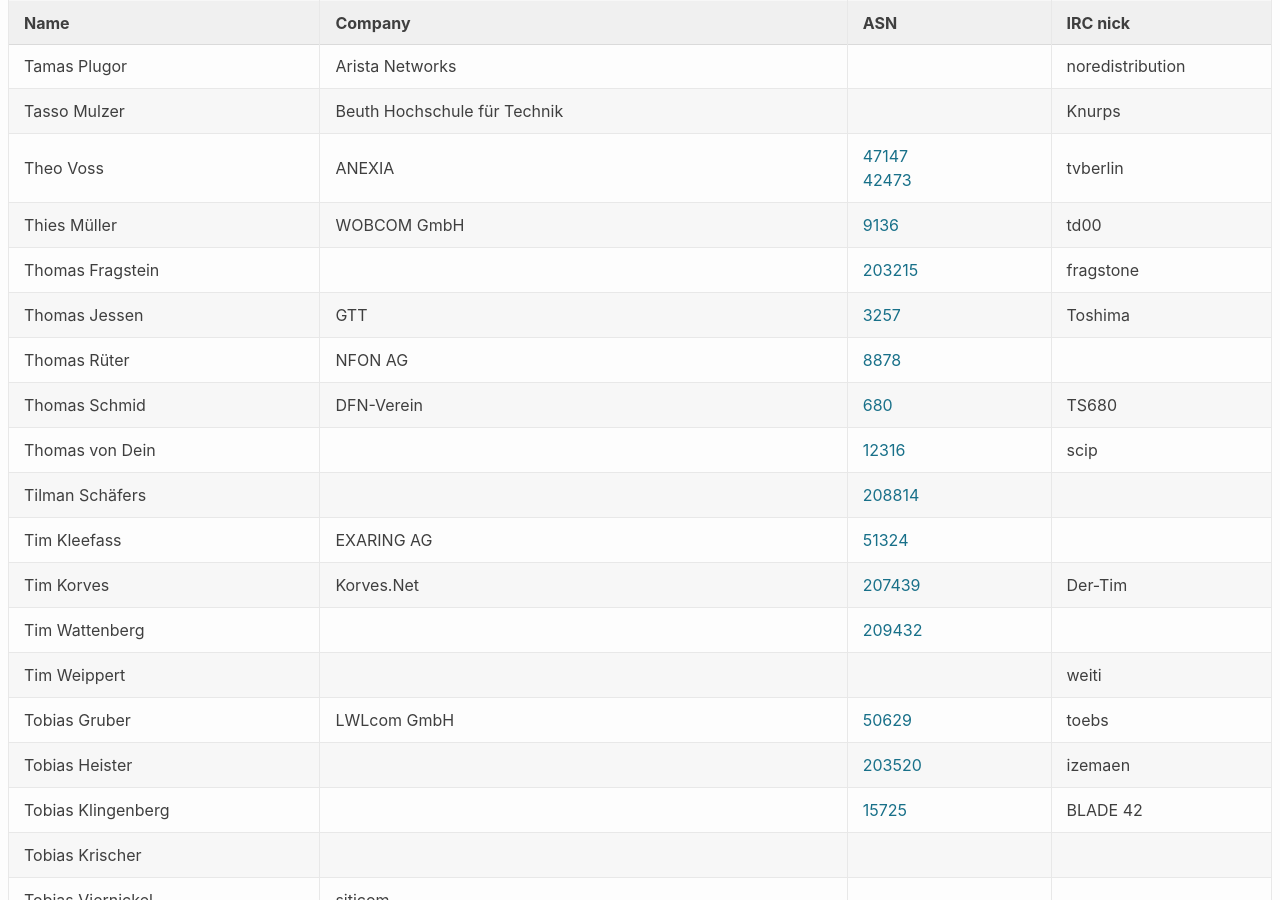
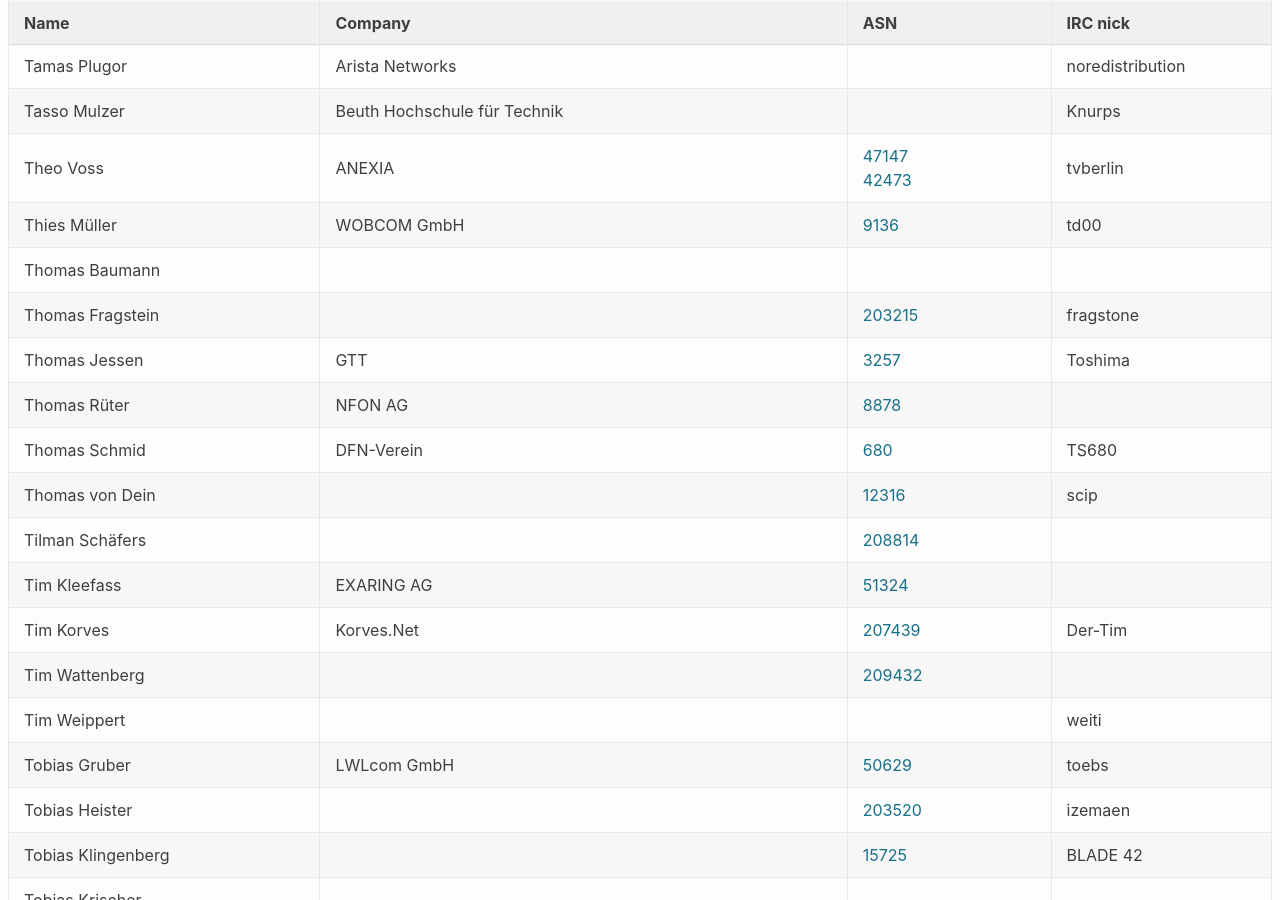
Before and after one commit to denog/pretix-attendeelist, a Jekyll site: the page built from index.markdown, in a window 1280 px wide and 900 px high, scrolled down 12544 px. Built offline with Jekyll 4.4.1, drawn with Linux system fonts in a browser that asks for light colours.

Commit message:
Latest data: Mon Oct 19 13:25:12 UTC 2020

```diff
--- a/_data/attendees.json
+++ b/_data/attendees.json
@@ -1596,6 +1596,12 @@
     "asn": "9136"
   },
   {
+    "name": "Thomas Baumann",
+    "company": null,
+    "irc": null,
+    "asn": null
+  },
+  {
     "name": "Thomas Fragstein",
     "company": null,
     "irc": "fragstone",
```
